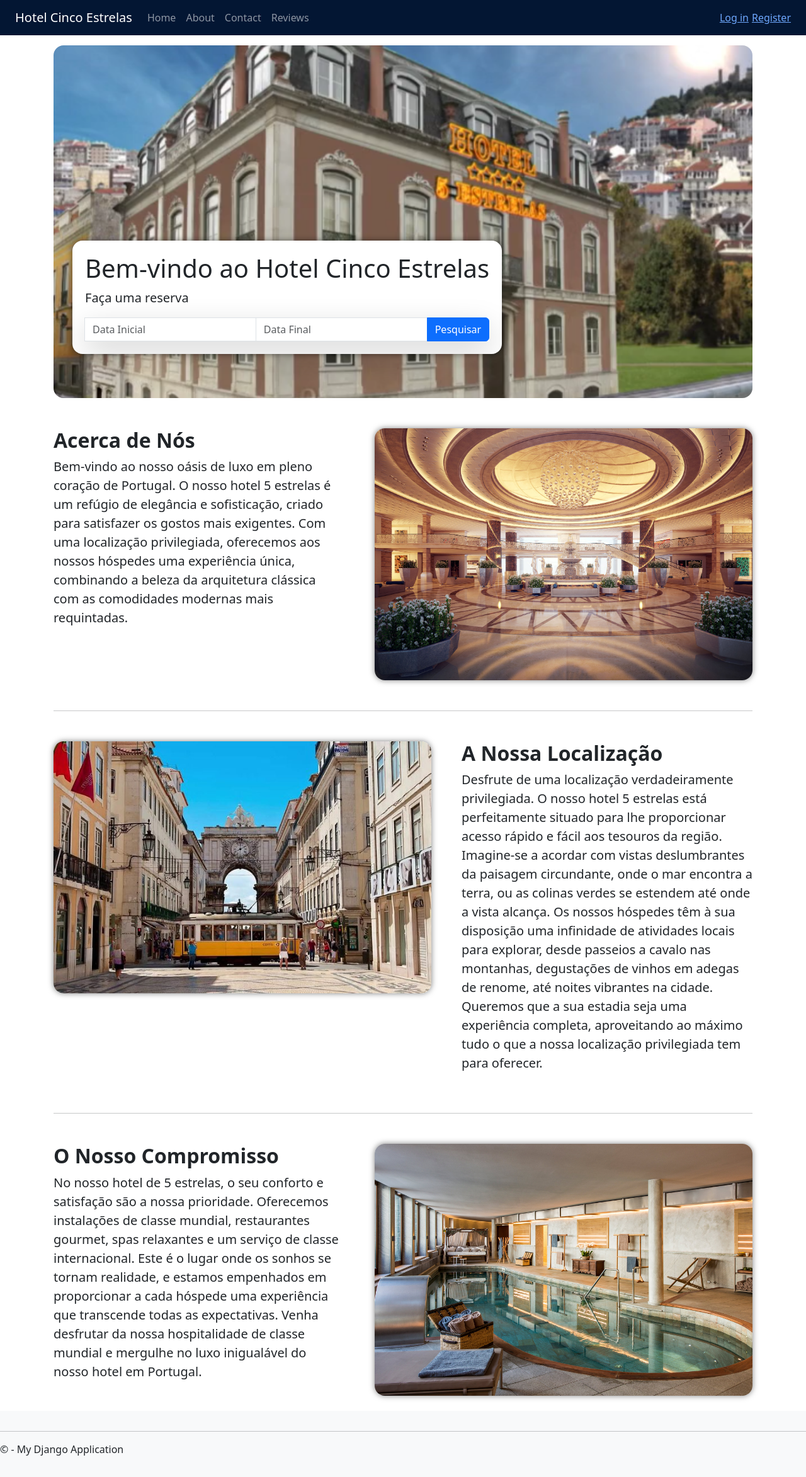
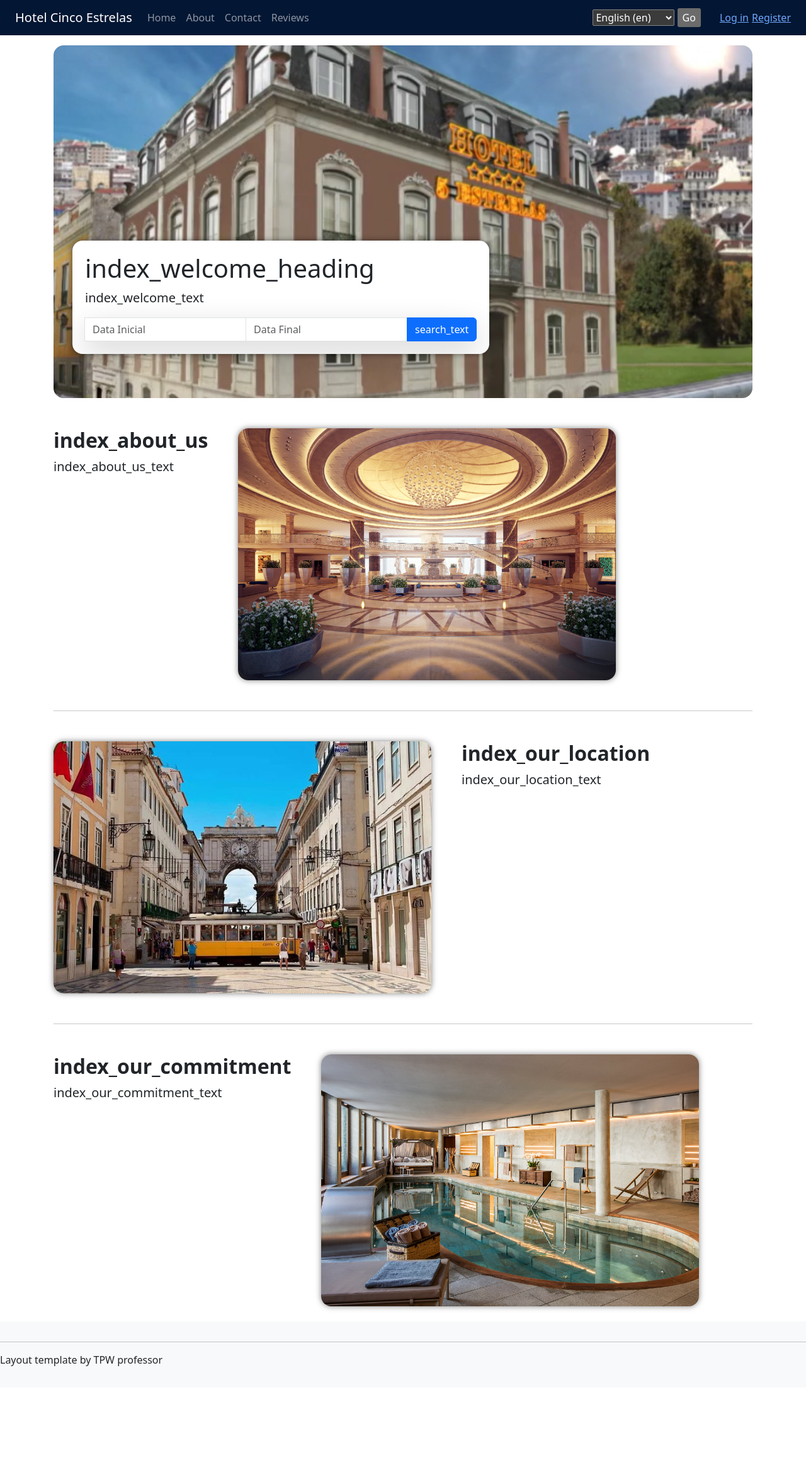
Before and after one commit to pdPinho/Hotel-Cinco-Estrelas, a Django app: page / in a window 1280 px wide. Shown: the whole page at 63% size. After the commit the page ends 2169 px from the top, so only its background shows below. Run offline with Django 4.2, Linux system fonts and the light colour scheme; some libraries are stand-ins or nearby versions.

Commit message:
added translations to website (index)

```diff
--- a/mysite/app/templates/index.html
+++ b/mysite/app/templates/index.html
@@ -1,7 +1,7 @@
 {% extends "layout.html" %}
 
 {% load static %}
-
+{% load i18n %}
 {% block content %}
 
    {% if user.is_superuser %}
@@ -14,30 +14,24 @@
     <div class="mb-4">
         <img src="{% static 'images/HotelCincoEstrelas.png' %}" alt="Hotel Cinco Estrelas"
              class="object-fit-cover rounded-4 home-img">
+        <div class="d-block awful">
 
-        <div class="d-block awful">
-            <h1 class="text-left">Bem-vindo ao Hotel Cinco Estrelas</h1>
-            <p class="lead">Faça uma reserva</p>
+            <h1 class="text-left">{% translate 'index_welcome_heading' %}</h1>
+
+
+            <p class="lead">{% translate 'index_welcome_text' %}</p>
             <form method="POST" class="input-group shadow-lg">
                 {% csrf_token %}
                 <input type="text" class="form-control" placeholder="Data Inicial">
                 <input type="text" class="form-control" placeholder="Data Final">
-                <button type="submit" class="btn btn-primary">Pesquisar</button>
+                <button type="submit" class="btn btn-primary">{% translate 'search_text' %}</button>
             </form>
         </div>
 
         <div class="d-flex flex-row my-5">
             <div>
-                <h2 class="fw-semibold">Acerca de Nós</h2>
-                <p class="lead">
-                    Bem-vindo ao nosso oásis de luxo em pleno coração de Portugal. O nosso hotel 5 estrelas é um refúgio
-                    de
-                    elegância e sofisticação, criado para satisfazer os gostos mais exigentes. Com uma localização
-                    privilegiada,
-                    oferecemos aos nossos hóspedes uma experiência única, combinando a beleza da arquitetura clássica
-                    com as
-                    comodidades modernas mais requintadas.
-                </p>
+                <h2 class="fw-semibold">{% translate 'index_about_us' %}</h2>
+                <p class="lead">{% translate 'index_about_us_text' %}</p>
             </div>
             <img src="{% static 'images/entrance.jpg' %}" alt="Hotel Entrance" class="about-img ms-5">
         </div>
@@ -45,39 +39,15 @@
         <div class="d-flex flex-row my-5">
             <img src="{% static 'images/lisbon.jpg' %}" alt="Lisbon Center" class="about-img me-5">
             <div>
-                <h2 class="fw-semibold">A Nossa Localização</h2>
-                <p class="lead">
-                    Desfrute de uma localização verdadeiramente privilegiada. O nosso hotel 5 estrelas está
-                    perfeitamente
-                    situado para lhe proporcionar acesso rápido e fácil aos tesouros da região. Imagine-se a acordar com
-                    vistas
-                    deslumbrantes da paisagem circundante, onde o mar encontra a terra, ou as colinas verdes se estendem
-                    até
-                    onde a vista alcança. Os nossos hóspedes têm à sua disposição uma infinidade de atividades locais
-                    para
-                    explorar, desde passeios a cavalo nas montanhas, degustações de vinhos em adegas de renome, até
-                    noites
-                    vibrantes na cidade. Queremos que a sua estadia seja uma experiência completa, aproveitando ao
-                    máximo tudo o
-                    que a nossa localização privilegiada tem para oferecer.
-                </p>
+                <h2 class="fw-semibold">{% translate 'index_our_location' %}</h2>
+                <p class="lead">{% translate 'index_our_location_text' %}</p>
             </div>
         </div>
         <hr/>
         <div class="d-flex flex-row mt-5">
             <div>
-                <h2 class="fw-semibold">O Nosso Compromisso</h2>
-                <p class="lead">
-                    No nosso hotel de 5 estrelas, o seu conforto e satisfação são a nossa prioridade. Oferecemos
-                    instalações de
-                    classe mundial, restaurantes gourmet, spas relaxantes e um serviço de classe internacional. Este é o
-                    lugar
-                    onde os sonhos se tornam realidade, e estamos empenhados em proporcionar a cada hóspede uma
-                    experiência que
-                    transcende todas as expectativas. Venha desfrutar da nossa hospitalidade de classe mundial e
-                    mergulhe no
-                    luxo inigualável do nosso hotel em Portugal.
-                </p>
+                <h2 class="fw-semibold">{% translate 'index_our_commitment' %}</h2>
+                <p class="lead">{% translate 'index_our_commitment_text' %}</p>
             </div>
             <img src="{% static 'images/pool.jpg' %}" alt="Hotel Pool" class="about-img ms-5">
         </div>
--- a/mysite/app/templates/layout.html
+++ b/mysite/app/templates/layout.html
@@ -1,3 +1,4 @@
+{% load i18n %}
 <!doctype html>
 <html lang="en">
 <head>
@@ -45,6 +46,22 @@
                 <a class="nav-link" href="{% url 'reviews' %}">Reviews</a>
             </li>
         </ul>
+
+        <form action="{% url 'set_language' %}" method="post" style="margin-right: 30px;">{% csrf_token %}
+            <input name="next" type="hidden" value="{{ redirect_to }}">
+            <select name="language">
+                {% get_current_language as LANGUAGE_CODE %}
+                {% get_available_languages as LANGUAGES %}
+                {% get_language_info_list for LANGUAGES as languages %}
+                {% for language in languages %}
+                    <option value="{{ language.code }}"{% if language.code == LANGUAGE_CODE %} selected{% endif %}>
+                        {{ language.name_local }} ({{ language.code }})
+                    </option>
+                {% endfor %}
+            </select>
+            <input type="submit" value="Go">
+        </form>
+
         {% include 'loginpartial.html' %}
     </div>
 </nav>
@@ -58,7 +75,7 @@
 
 <footer class="footer mt-auto py-3 bg-light z-3">
     <hr/>
-    <p>&copy; {{ year }} - My Django Application</p>
+    <p>Layout template by TPW professor</p>
 </footer>
 
 <script src="{% static 'scripts/jquery-3.4.1.min.js' %}"></script>
--- a/mysite/mysite/urls.py
+++ b/mysite/mysite/urls.py
@@ -1,6 +1,6 @@
 from django.contrib.auth import views as auth_views
 from django.contrib import admin
-from django.urls import path
+from django.urls import include, path
 
 from app import views
 
@@ -46,4 +46,6 @@
     path('functionalities/admin/reviews', views.view_reviews, name='view_reviews'),
     path('functionalities/admin/reviews/<str:id>/', views.review_info, name='review_info'),
 
+    # languages
+    path("i18n/", include("django.conf.urls.i18n")),
 ]
--- a/mysite/requirements.txt
+++ b/mysite/requirements.txt
@@ -1,3 +1,4 @@
 Django
 django-icons
 fontawesomefree==6.4.2
+python-gettext
```
Also changed, not shown: mysite/mysite/settings.py (+13 -1 lines), mysite/locale/en/LC_MESSAGES/django.po (added), mysite/locale/fr/LC_MESSAGES/django.po (added), mysite/locale/pt/LC_MESSAGES/django.po (added), 3 other files.
